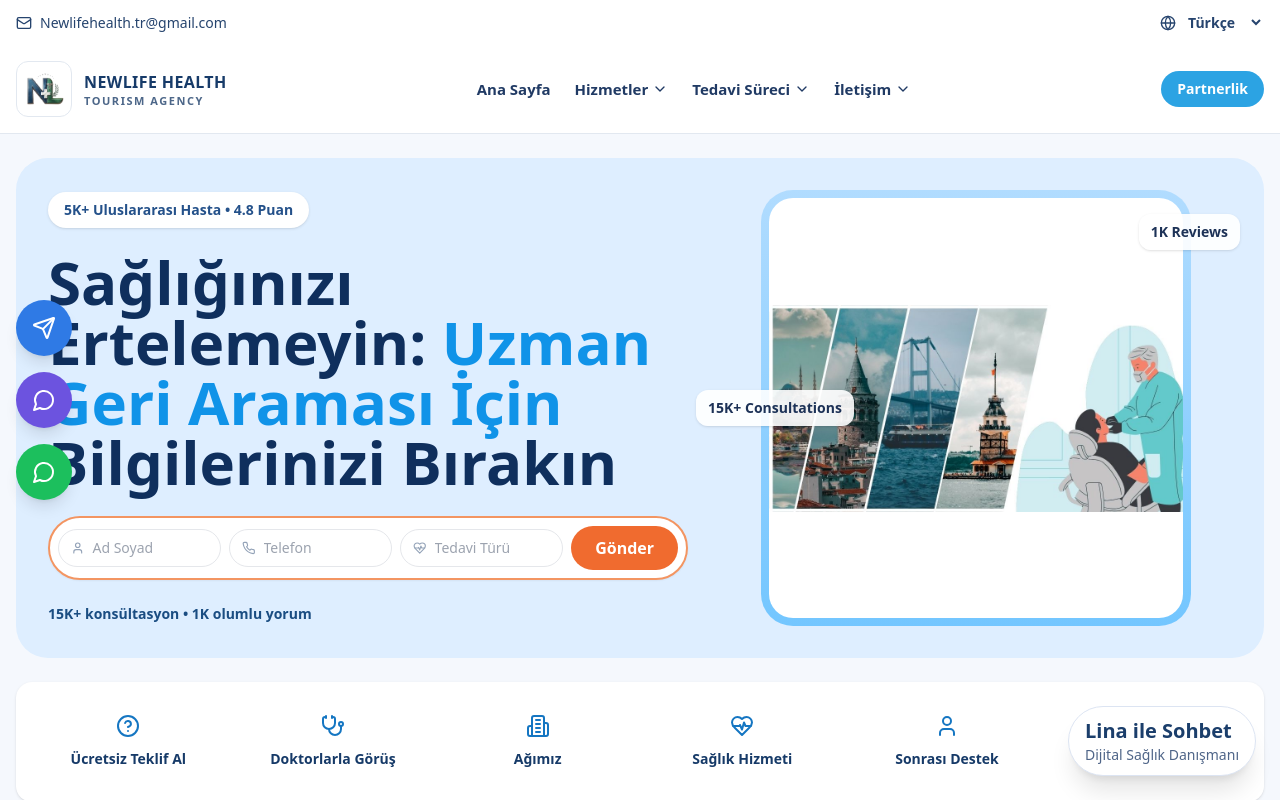
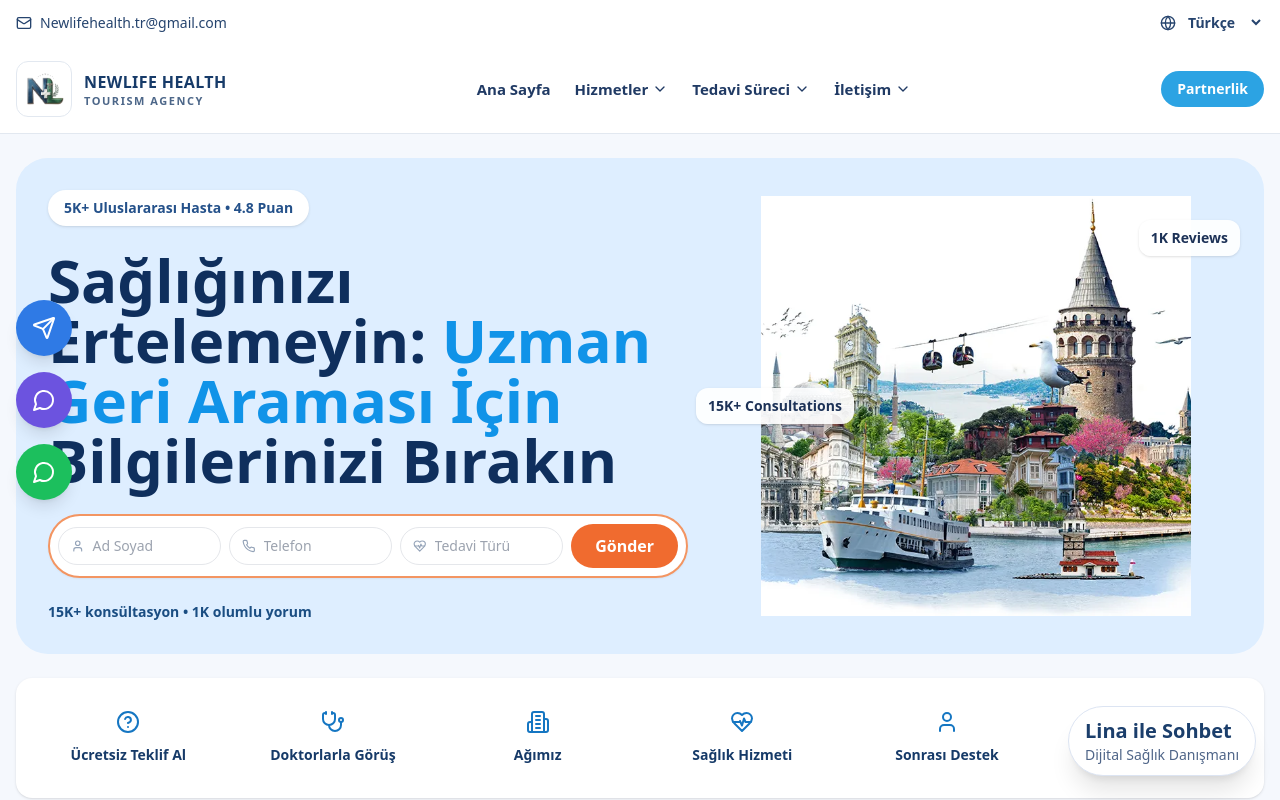
Before and after one commit to ibrahimtkmz/newlifehealth, a Next.js app: page / in a window 1280 px wide. Shown: the top 800 px of the page. Built offline with nearby package versions, Linux system fonts and the light colour scheme.

Commit message:
Update hero slide image and remove frame styling

```diff
--- a/app/page.jsx
+++ b/app/page.jsx
@@ -670,8 +670,8 @@ export default function HomePage() {
           <div className="relative">
             <div className="absolute -left-6 top-1/2 z-10 -translate-y-1/2 rounded-xl bg-white/90 px-3 py-2 text-sm font-semibold shadow">15K+ Consultations</div>
             <div className="absolute -right-2 top-6 z-10 rounded-xl bg-white/90 px-3 py-2 text-sm font-semibold shadow">1K Reviews</div>
-            <div className="mx-auto max-w-[430px] overflow-hidden rounded-[2rem] bg-gradient-to-b from-[#b1dcff] to-[#73c6ff] p-2">
-              <Image src="/slide.jpg" alt="Doctor consultation visual" width={520} height={640} className="h-[420px] w-full rounded-[1.5rem] bg-white object-contain object-center" />
+            <div className="mx-auto max-w-[430px] overflow-hidden">
+              <Image src="/header-slide.webp" alt="Doctor consultation visual" width={520} height={640} className="h-[420px] w-full object-cover object-center" />
             </div>
           </div>
         </div>
```
